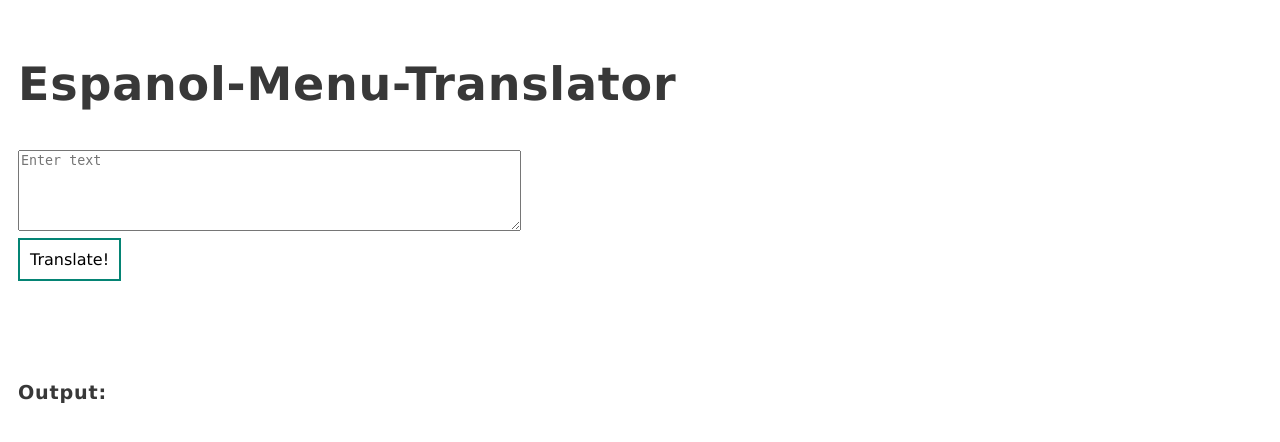
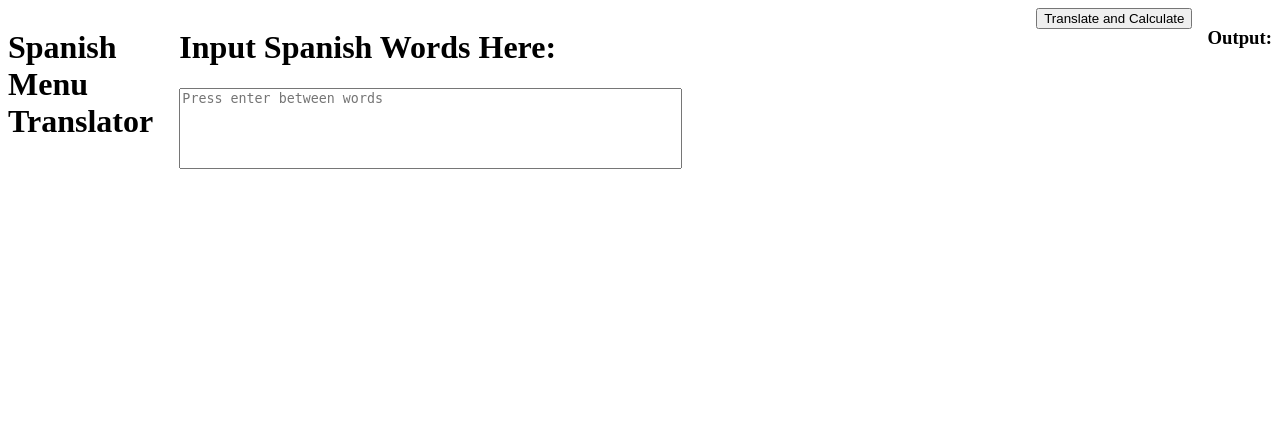
Before and after one commit to Boneth-joureth/Espanol-Menu-Translator, a Flask app: page / in a window 1280 px wide. Shown: the top 442 px of the page. Run offline with Flask 2, Linux system fonts and the light colour scheme.

Commit message:
New Test

```diff
--- a/static/asset_code.css
+++ b/static/asset_code.css
@@ -1,198 +1,21 @@
-
-img
-{
-  margin-top: 5px; /* Add some white space above images */
-  margin-bottom: 5px; /* Add some white space below images */
-  margin-right: 25px;
+body {
+  display: flex;
+  flex: 1;
 }
 
-a
-{
-  color: #383838;
+header {
+  flex: 1;
 }
 
-a:hover
-{
-  color: #db7546;
+.mainContentPanel {
+  flex: 5;
+  flex-direction: row;
 }
 
-body
-{
-  color: #383838;
-  font-family: 'Verdana', sans-serif;
-  margin-left: auto;
-  margin-right: auto;
-  width: 4em
-  font-size: calc(1em + 0.25vw); /* Minimum 16x, ¶ grows more slowly (quarter rate of screen growth) */
-
-  /*font-size: 16px; */
-
-  /* Line-height based on font-size,
-  with addition viewport-relative growth */
-  line-height: 1.5;
-  margin: 0.5em;
-
-  /*line-height: 1.5em; */
-  letter-spacing: 0.05em;
-
-  text-align: left;
-
-  padding-left: 10px;
-  padding-right: 10px;
-  box-sizing: border-box;
+#buttonRow {
+  flex: 1;
 }
 
-h1 {
-  color: #383838;
-  font-size: 46px;
-  font-weight: bold;
-  text-align: left;
-  margin-top: 50px; /* Add some white space above h1 headings */
+#myInput {
+  resize: none;
 }
-
-h2 {
-  color: #383838;
-  font-size: calc(1.2em + 0.25vw); /* was 32px; */
-  font-weight: normal;
-  text-align: left;
-  margin-top: 50px; /* Add some white space above h2 headings */
-
-  /* Line-height based on font-size,
-  with addition viewport-relative growth */
-  line-height: 1.5;
-}
-
-h3 {
-  color: #383838;
-
-  font-size: calc(1em + 0.25vw); /* Minimum 16x, ¶ grows more slowly (quarter rate of screen growth) */
-
-  /* font-size: 18px; */
-
-  font-weight: bold;
-  text-align: left;
-  margin-top: 50px; /* Add some white space above h2 headings */
-}
-
-/* Add a black background color to the top navigation */
-.topnav {
-  background-color: #;
-  overflow: hidden;
-}
-
-/* Style the links inside the navigation bar */
-.topnav a {
-  float: left;
-  color: #383838;
-  text-align: left;
-  padding: 14px 16px;
-  text-decoration: none;
-  font-size: calc(0.7em + 0.5vw);
-
-}
-
-/* Change the color of links on hover */
-.topnav a:hover {
-  background-color: #ddd;
-  color: black;
-}
-
-/* Add a color to the active/current link */
-.topnav a.active {
-  background-color: #383838;
-  color: white;
-}
-
-
-/* Special style for the home page body text at the top */
-.topbody{
-  color: #302f2f;
-  font-family: 'Verdana', sans-serif;
-  font-size: 24px;
-  text-align: left;
-  line-height: 1.5em;
-  letter-spacing: 0.05em;
-}
-
-
-
-/* Special style for the home page image at the top */
-.topimg{
-  margin-top: 5px; /* Add some white space above images */
-  margin-bottom: 5px; /* Add some white space below images */
-  text-align: left;
-}
-
-/* when class=responsive is used in img src tag, these properties restrict sizing */
-.responsive {
-  width: 100%;
-  min-width: 325px;
-  max-width: 350px;
-  height: auto;
-}
-
-/* Special style for the home page links at the top (twitter, github, linkedin) */
-.toplink
-{
-  color: #e6551c;
-  font-family: 'Verdana', sans-serif;
-  font-size: 18px;
-  text-align: left;
-  line-height: 1.5em;
-  letter-spacing: 0.05em;
-  text-align: left;
-}
-
-/* Special style for images with a box shadow */
-.boxy
-{
-  box-shadow: 0 4px 8px 0 rgba(0, 0, 0, 0.2), 0 6px 20px 0 rgba(0, 0, 0, 0.19);
-  margin-top: 5px; /* Add some white space above images */
-  margin-bottom: 5px; /* Add some white space below images */
-  max-width: 900px;
-}
-
-.boxy img
-{
-  width: 100%;
-  height: auto;
-}
-
-/* Table style */
-table {
-  font-family: Verdana, sans-serif;
-  border-collapse: collapse;
-  width: 100%;
-}
-
-td, th {
-  border: 1px solid #dddddd;
-  text-align: left;
-  padding: 8px;
-}
-
-tr:nth-child(even) {
-  background-color: #dddddd;
-}
-
-.cv_btn {
-  display: inline-block;
-  padding: 10px;
-  border: 2px solid #048474;
-  font-family: 'Verdana', sans-serif;
-  font-size: 12pt;
-  /*text-decoration: none;*/
-  appearance: none;
-  background-color: transparent;
-}
-.cv_btn:hover{
-  background-color: #048474;
-  color: #fff;
-}
-
-input {
-  border: 2px solid #048474;
-  height:37px;
-  width:275px;
-  font-size:14pt;
-}
--- a/templates/app_frontend.html
+++ b/templates/app_frontend.html
@@ -3,18 +3,28 @@
 	<head>
 		<meta name="viewport" content="width=device-width, initial-scale=1.0">
 	  	<link rel="stylesheet" href="{{ url_for('static', filename='asset_code.css') }}">
+		<Title>Calculate</Title>
 	</head>
 	<body>
-		<h1>Espanol-Menu-Translator</h1>
+		<header>
+			<h1>Spanish Menu Translator</h1>
+		</header>
+		<div class="mainContentPanel">
+			<div id="inputCol">
+				<h1>Input Spanish Words Here:</h1>
+				<form action="http://localhost:5000/predict" method="POST">
+					<textarea id="myInput" name="myInput" rows="5" cols="60" name="text" placeholder="Press enter between words"></textarea>
+				</form>
+			</div>
+			<div id="outputCol">
 
-			<form action="http://localhost:5000/predict" method="POST">
-				<textarea id="myInput" name="myInput" rows="5" cols="60" name="text" placeholder="Enter text"></textarea>
-					<br/>
-				<!--<input type="text" id="myInput" name="myInput">-->
-				<button type="submit" class=cv_btn>Translate!</button>
-			</form>
-			<br>
-			<br>
+			</div>
+		</div>
+		<div id="buttonRow">
+			<button type="submit" class=cv_btn>Translate and Calculate</button>
+		</div>
+
+
 			<h3>Output: </h3> <pre>{{ outputText }}</pre>
 
 	</body>
```
